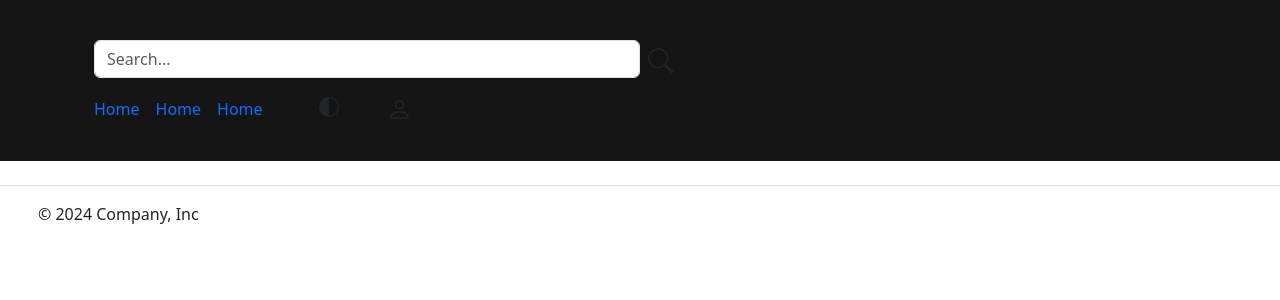
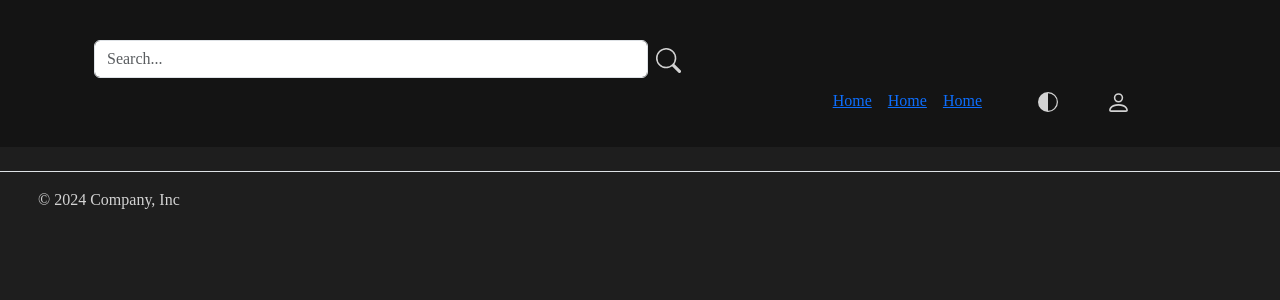
Before and after one commit to samuelsmiesko/symfony_blog, a Symfony app: template templates/base.html.twig in a window 1280 px wide. Shown: the top 300 px of the page. Run offline with Twig, Linux system fonts and the light colour scheme; the template is opened without the code that fills it, so the values that code supplies are empty; some libraries are stand-ins or nearby versions; some web fonts are replaced.

Commit message:
add styling

```diff
--- a/public/css/dark.css
+++ b/public/css/dark.css
@@ -1,4 +1,4 @@
-p body{
+body{
     background-color: rgb(30, 30, 30);
     color:lightgray;
     font-family: "Platypi", serif;
--- a/public/css/light.css
+++ b/public/css/light.css
@@ -10,7 +10,7 @@ header{
     background-image: linear-gradient(to right, rgb(19, 23, 255) , rgb(19, 104, 255));
 }
 
-a {
+ a {
     color: whitesmoke !important;
     text-decoration: none;
 }
@@ -18,3 +18,7 @@ a {
 svg{
     fill:aliceblue !important;
 }
+
+.smallMenu{
+    color:black !important;
+}
--- a/public/js/file.js
+++ b/public/js/file.js
@@ -1,7 +1,11 @@
+
+
+
+
 myFunction()
 
 function myFunction() {
-    console.log("myFunction");
+
     const csslink = document.querySelector("#myImg");
     if (localStorage.getItem("variable") === "white") {
         localStorage.setItem("variable", "black");
--- a/templates/base.html.twig
+++ b/templates/base.html.twig
@@ -21,8 +21,8 @@
 
     <header class="p-3 ">
         <div class="container p-3">
+            <div class="row">
                 <div class="m-2 d-flex">
-
                     <form class="col-md-6 col-sm-12" role="search">
                         <input type="search" class="form-control form-control-dark " placeholder="Search..." aria-label="Search">
                     </form>
@@ -32,27 +32,51 @@
                         </svg>
                     </div>
                 </div>
-        <div class="d-flex flex-wrap align-items-center justify-content-center justify-content-lg-start">
+            </div>
+            <div class="row">
+                <div class="d-none d-sm-flex ">
+                    <div class="col-8">
+                    </div>
+                    <div class="col-4 d-flex">
+                        <span><a href="#" class="m-2">Home</a></span>
+                        <span><a href="#" class="m-2">Home</a></span>
+                        <span><a href="#" class="m-2">Home</a></span>
+                        <span>
+                            <div onclick="myFunction()">
+                                <svg xmlns="http://www.w3.org/2000/svg" width="20" height="20" fill="currentColor" class="ms-5  bi bi-circle-half" viewBox="0 0 16 16">
+                                <path d="M8 15A7 7 0 1 0 8 1zm0 1A8 8 0 1 1 8 0a8 8 0 0 1 0 16"/>
+                                </svg>
+                            </div>
+                        </span>
+                        <span class="">
+                            <div onclick="myFunction()">
+                                <svg xmlns="http://www.w3.org/2000/svg" width="25" height="25" fill="currentColor" class="ms-5 bi bi-person" viewBox="0 0 16 16">
+                                <path d="M8 8a3 3 0 1 0 0-6 3 3 0 0 0 0 6m2-3a2 2 0 1 1-4 0 2 2 0 0 1 4 0m4 8c0 1-1 1-1 1H3s-1 0-1-1 1-4 6-4 6 3 6 4m-1-.004c-.001-.246-.154-.986-.832-1.664C11.516 10.68 10.289 10 8 10s-3.516.68-4.168 1.332c-.678.678-.83 1.418-.832 1.664z"/>
+                                </svg>
+                            </div>
+                        </span>
+                    </div>
+                </div>
+            </div>
 
-            <ul class="nav col-12 col-lg-auto me-lg-auto">
-            <li><a href="#" class="nav-link px-2 ">Home</a></li>
-            <li><a href="#" class="nav-link px-2 ">Home</a></li>
-            <li><a href="#" class="nav-link px-2 ">Home</a></li>
-            <li>
+
+            <div class="d-flex d-sm-none ">
+                    <div>
+                        <svg xmlns="http://www.w3.org/2000/svg" width="40" height="40" fill="grey" class="bi bi-list"
+                            viewBox="0 0 16 16" data-bs-toggle="dropdown" aria-expanded="false">
+                            <path fill-rule="evenodd"
+                                d="M2.5 12a.5.5 0 0 1 .5-.5h10a.5.5 0 0 1 0 1H3a.5.5 0 0 1-.5-.5m0-4a.5.5 0 0 1 .5-.5h10a.5.5 0 0 1 0 1H3a.5.5 0 0 1-.5-.5m0-4a.5.5 0 0 1 .5-.5h10a.5.5 0 0 1 0 1H3a.5.5 0 0 1-.5-.5" />
+                        </svg>
+                        <ul class="dropdown-menu fs-3 w-100 mt-3 smallMenu" style="">
+                            <li><a class="dropdown-item" href="#">Home</a></li>
+                            <li><a class="dropdown-item" href="#">Home</a></li>
+                        </ul>
+                    </div>
                     <div onclick="myFunction()">
                         <svg xmlns="http://www.w3.org/2000/svg" width="20" height="20" fill="currentColor" class="ms-5 mt-2 bi bi-circle-half" viewBox="0 0 16 16">
                         <path d="M8 15A7 7 0 1 0 8 1zm0 1A8 8 0 1 1 8 0a8 8 0 0 1 0 16"/>
                         </svg>
                     </div>
-            </li>
-            <li class="text-end">
-                <div onclick="myFunction()">
-                    <svg xmlns="http://www.w3.org/2000/svg" width="25" height="25" fill="currentColor" class="ms-5 mt-2 bi bi-person" viewBox="0 0 16 16">
-                    <path d="M8 8a3 3 0 1 0 0-6 3 3 0 0 0 0 6m2-3a2 2 0 1 1-4 0 2 2 0 0 1 4 0m4 8c0 1-1 1-1 1H3s-1 0-1-1 1-4 6-4 6 3 6 4m-1-.004c-.001-.246-.154-.986-.832-1.664C11.516 10.68 10.289 10 8 10s-3.516.68-4.168 1.332c-.678.678-.83 1.418-.832 1.664z"/>
-                    </svg>
-                </div>
-            </li>
-            </ul>
             </div>
         </div>
     </header>
```
Lines whose indentation alone changed are shown as unchanged.
